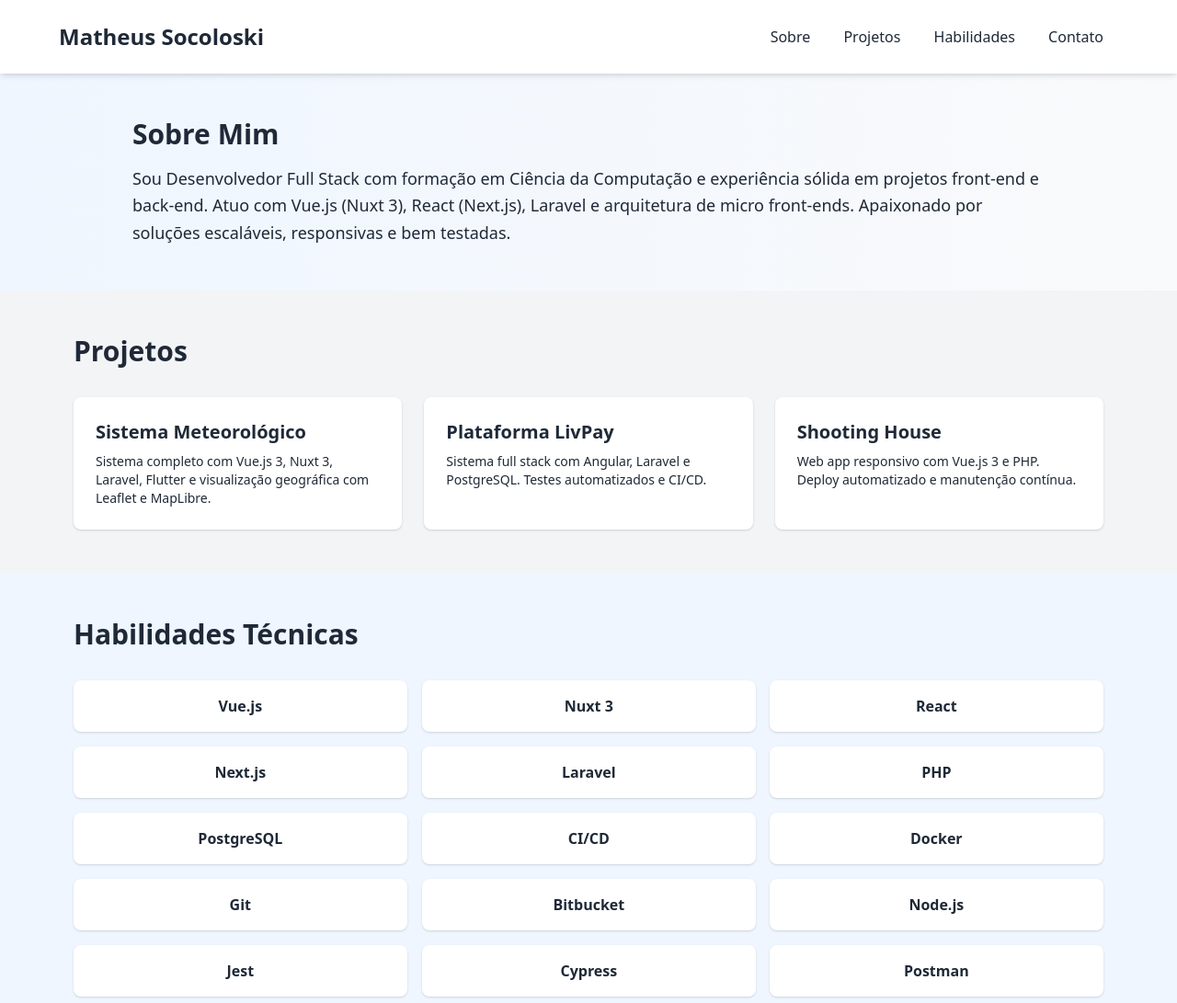
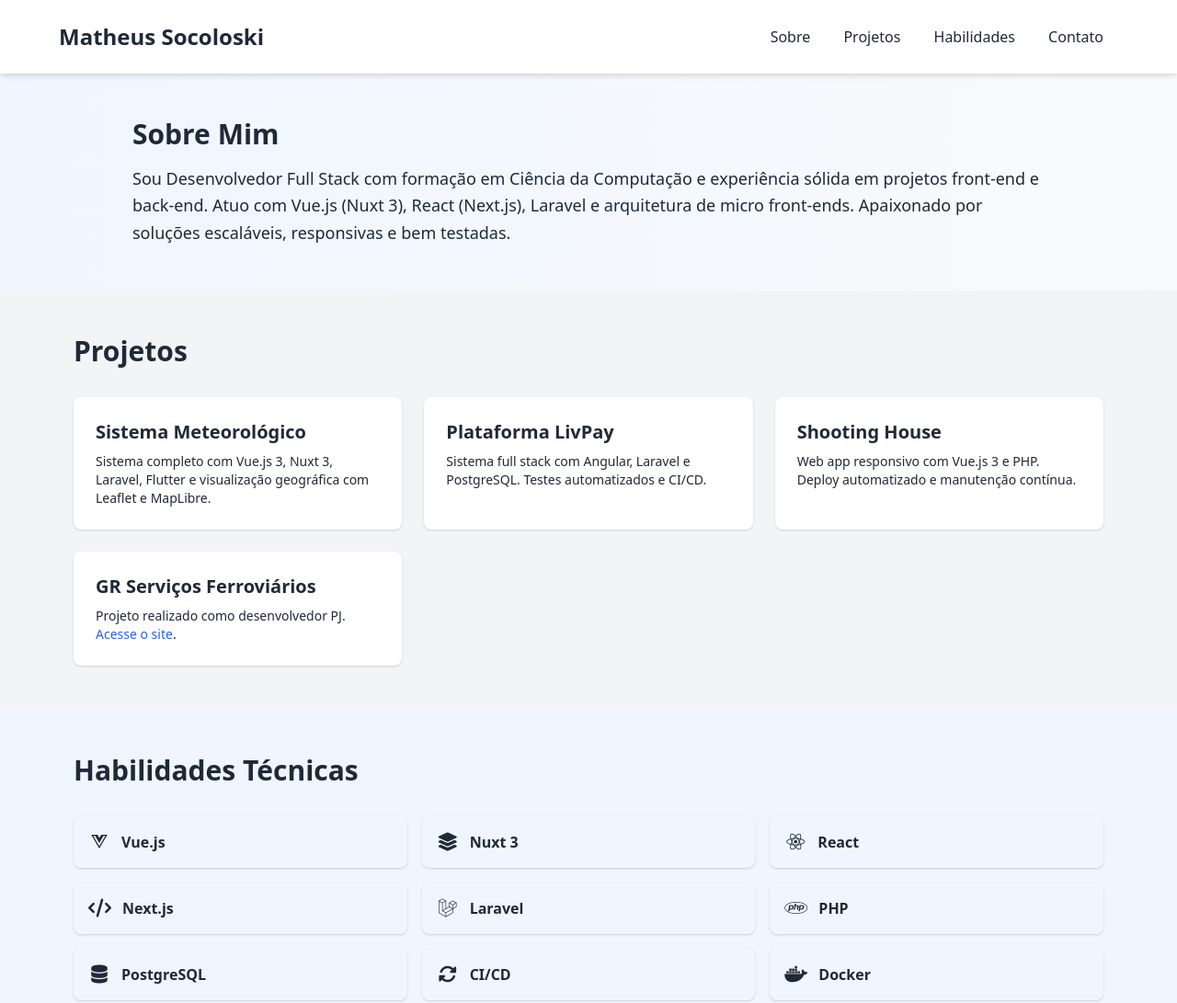
Before and after one commit to MatheusSocoloski/portifolio-MatheusSocoloski.github.io, a plain HTML site: page index.html in a window 1280 px wide. Shown: the top 1091 px of the page at 92% size. Drawn offline with nearby package versions, Linux system fonts and the light colour scheme.

Commit message:
atualizando portifolio

```diff
--- a/index.html
+++ b/index.html
@@ -6,9 +6,34 @@
   <title>Portfólio | Matheus Socoloski</title>
   <link href="https://cdn.jsdelivr.net/npm/tailwindcss@2.2.19/dist/tailwind.min.css" rel="stylesheet">
   <link href="https://cdnjs.cloudflare.com/ajax/libs/animate.css/4.1.1/animate.min.css" rel="stylesheet">
+  <link href="https://cdnjs.cloudflare.com/ajax/libs/font-awesome/6.5.0/css/all.min.css" rel="stylesheet">
   <script src="https://cdn.jsdelivr.net/npm/vue@2"></script>
   <style>
     html { scroll-behavior: smooth; }
+    .tech-card {
+      transition: transform 0.3s, background-color 0.3s, color 0.3s;
+    }
+    .tech-card:hover {
+      transform: scale(1.05);
+      color: white;
+    }
+    .vue:hover { background-color: #42b883; }
+    .nuxt:hover { background-color: #00c58e; }
+    .react:hover { background-color: #61dafb; color: #000; }
+    .next:hover { background-color: #000; }
+    .laravel:hover { background-color: #ff2d20; }
+    .php:hover { background-color: #8892be; }
+    .postgres:hover { background-color: #336791; }
+    .cicd:hover { background-color: #6c63ff; }
+    .docker:hover { background-color: #2496ed; }
+    .git:hover { background-color: #f1502f; }
+    .bitbucket:hover { background-color: #0052cc; }
+    .node:hover { background-color: #43853d; }
+    .jest:hover { background-color: #99425b; }
+    .cypress:hover { background-color: #17202c; }
+    .postman:hover { background-color: #ff6c37; }
+    .figma:hover { background-color: #f24e1e; }
+    .heroku:hover { background-color: #430098; }
   </style>
 </head>
 <body class="bg-gray-100 text-gray-800 font-sans">
@@ -51,6 +76,10 @@
             <h3 class="text-xl font-bold mb-2">Shooting House</h3>
             <p class="text-sm">Web app responsivo com Vue.js 3 e PHP. Deploy automatizado e manutenção contínua.</p>
           </div>
+          <div class="bg-white p-6 shadow rounded-lg hover:shadow-xl transition duration-300">
+            <h3 class="text-xl font-bold mb-2">GR Serviços Ferroviários</h3>
+            <p class="text-sm">Projeto realizado como desenvolvedor PJ. <a href="https://grservicosferroviarios.com/" target="_blank" class="text-blue-600 hover:underline">Acesse o site</a>.</p>
+          </div>
         </div>
       </div>
     </section>
@@ -60,8 +89,9 @@
       <div class="max-w-6xl mx-auto px-4">
         <h2 class="text-3xl font-semibold mb-8 animate__animated animate__fadeIn">Habilidades Técnicas</h2>
         <div class="grid sm:grid-cols-2 md:grid-cols-3 gap-4">
-          <div v-for="tech in tecnologias" :key="tech" class="bg-white p-4 rounded-lg shadow text-center animate__animated animate__zoomIn">
-            <span class="block font-bold">{{ tech }}</span>
+          <div v-for="(tech, i) in tecnologias" :key="tech.nome" :class="'tech-card p-4 rounded-lg shadow text-center flex items-center space-x-3 ' + tech.classe">
+            <i :class="tech.icone + ' text-xl'" style="min-width: 1.5rem;"></i>
+            <span class="font-bold">{{ tech.nome }}</span>
           </div>
         </div>
       </div>
@@ -89,9 +119,23 @@
       el: '#app',
       data: {
         tecnologias: [
-          'Vue.js', 'Nuxt 3', 'React', 'Next.js', 'Laravel', 'PHP',
-          'PostgreSQL', 'CI/CD', 'Docker', 'Git', 'Bitbucket',
-          'Node.js', 'Jest', 'Cypress', 'Postman', 'Figma', 'Heroku'
+          { nome: 'Vue.js', icone: 'fab fa-vuejs', classe: 'vue' },
+          { nome: 'Nuxt 3', icone: 'fas fa-layer-group', classe: 'nuxt' },
+          { nome: 'React', icone: 'fab fa-react', classe: 'react' },
+          { nome: 'Next.js', icone: 'fas fa-code', classe: 'next' },
+          { nome: 'Laravel', icone: 'fab fa-laravel', classe: 'laravel' },
+          { nome: 'PHP', icone: 'fab fa-php', classe: 'php' },
+          { nome: 'PostgreSQL', icone: 'fas fa-database', classe: 'postgres' },
+          { nome: 'CI/CD', icone: 'fas fa-sync-alt', classe: 'cicd' },
+          { nome: 'Docker', icone: 'fab fa-docker', classe: 'docker' },
+          { nome: 'Git', icone: 'fab fa-git-alt', classe: 'git' },
+          { nome: 'Bitbucket', icone: 'fab fa-bitbucket', classe: 'bitbucket' },
+          { nome: 'Node.js', icone: 'fab fa-node-js', classe: 'node' },
+          { nome: 'Jest', icone: 'fas fa-vial', classe: 'jest' },
+          { nome: 'Cypress', icone: 'fas fa-bug', classe: 'cypress' },
+          { nome: 'Postman', icone: 'fas fa-paper-plane', classe: 'postman' },
+          { nome: 'Figma', icone: 'fab fa-figma', classe: 'figma' },
+          { nome: 'Heroku', icone: 'fab fa-cloudscale', classe: 'heroku' }
         ]
       }
     });
```
